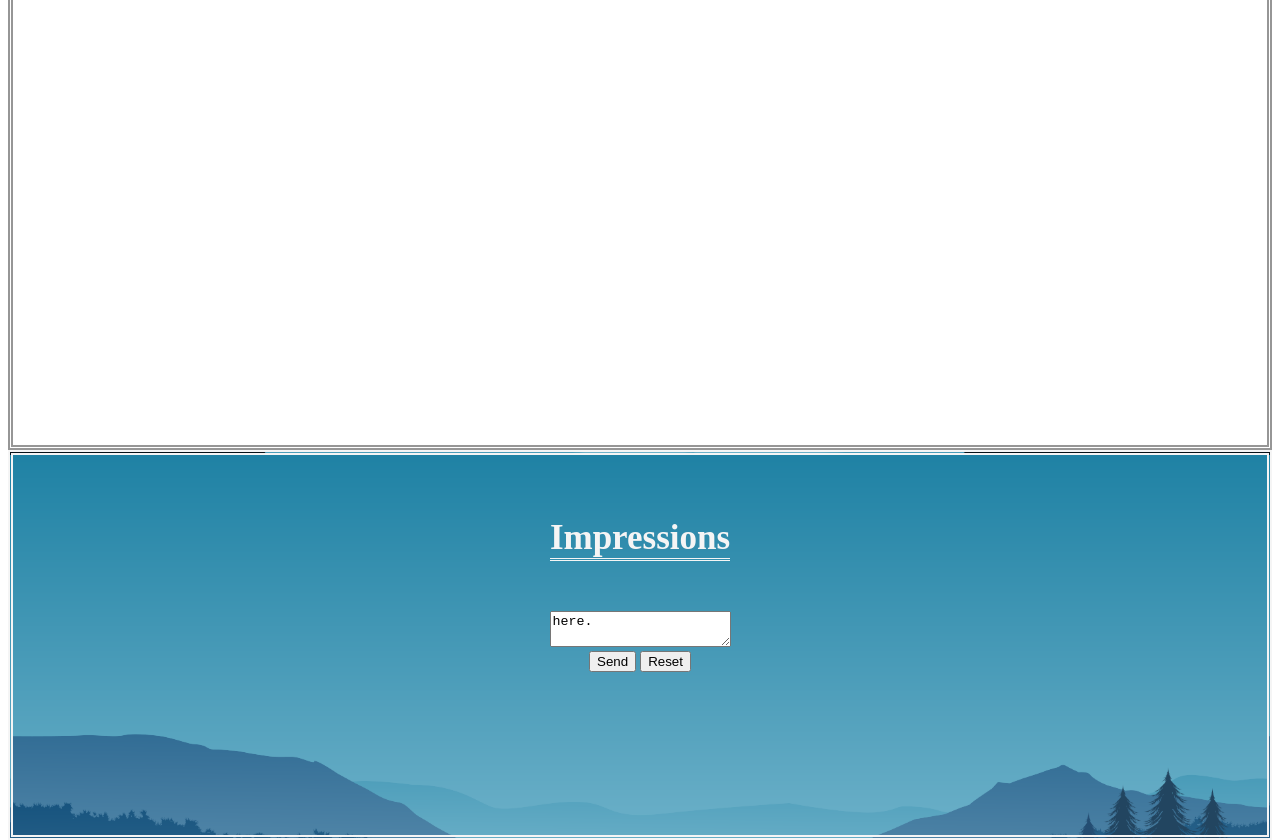
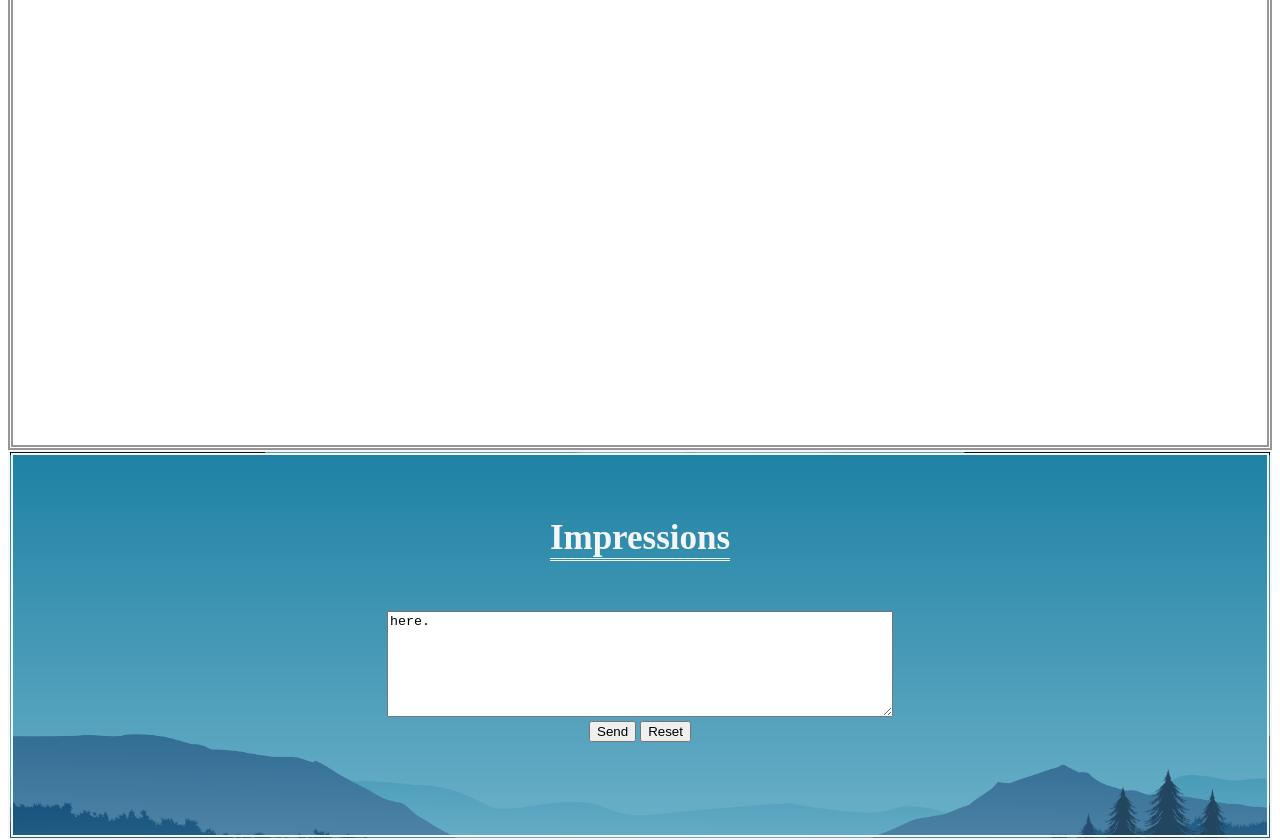
Before and after one commit to yuuhi-jp/morpho.v2, a plain HTML site: page index.html in a window 1280 px wide. Shown: the part 1258-2098 px from the top of the page. Drawn offline with Linux system fonts and the light colour scheme.

Commit message:
Update morpho-v2.css

```diff
--- a/morpho-v2.css
+++ b/morpho-v2.css
@@ -108,3 +108,7 @@ h1 {
 h1:hover {
     opacity: 0.5;
 }
+textarea {
+    width: 500px;
+    height: 100px;
+}
```
